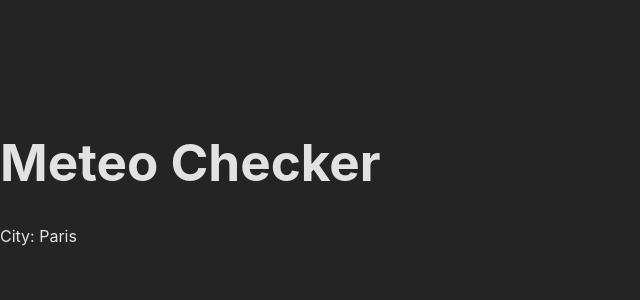
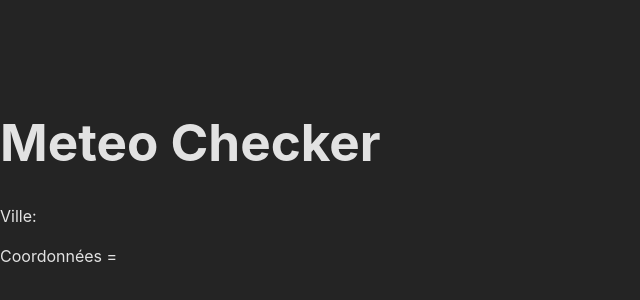
Before and after one commit to Beldaras/meteo-checker, a React (Vite) app: page / in a window 1280 px wide. Shown: the part 218-518 px from the top of the page, without its empty margins (0-640 px from the left). Built offline with nearby package versions, Linux system fonts and the light colour scheme; no server answers.

Commit message:
Set city name and city coord

```diff
--- a/src/App.jsx
+++ b/src/App.jsx
@@ -3,16 +3,21 @@ import { useState } from 'react'
 import axios from 'axios'
 
 function App() {
-  const [city, setCity] = useState('Paris');
+  const [cityCoord, setCityCoord] = useState('');
+  const [cityName, setCityName] = useState('');
   useEffect(() => {
     axios.get(`http://api.openweathermap.org/geo/1.0/direct?q=Paris&appid=${import.meta.env.VITE_METEO_KEY}`)
-         .then((response) => response.data);
+         .then((response) => response.data)
+         .then((data) =>  {
+              setCityCoord("lon : " + data[0].lon.toString() + " / lat : " + data[0].lat.toString());
+              setCityName(data[0].name)
+            });
   }, []);
   return (
     <>
       <h1>Meteo Checker</h1>
-      <p>City: {city}</p>
-
+      <p>Ville: {cityName}</p>
+      <p>Coordonnées = {cityCoord}</p>
     </>
   )
 }
```
